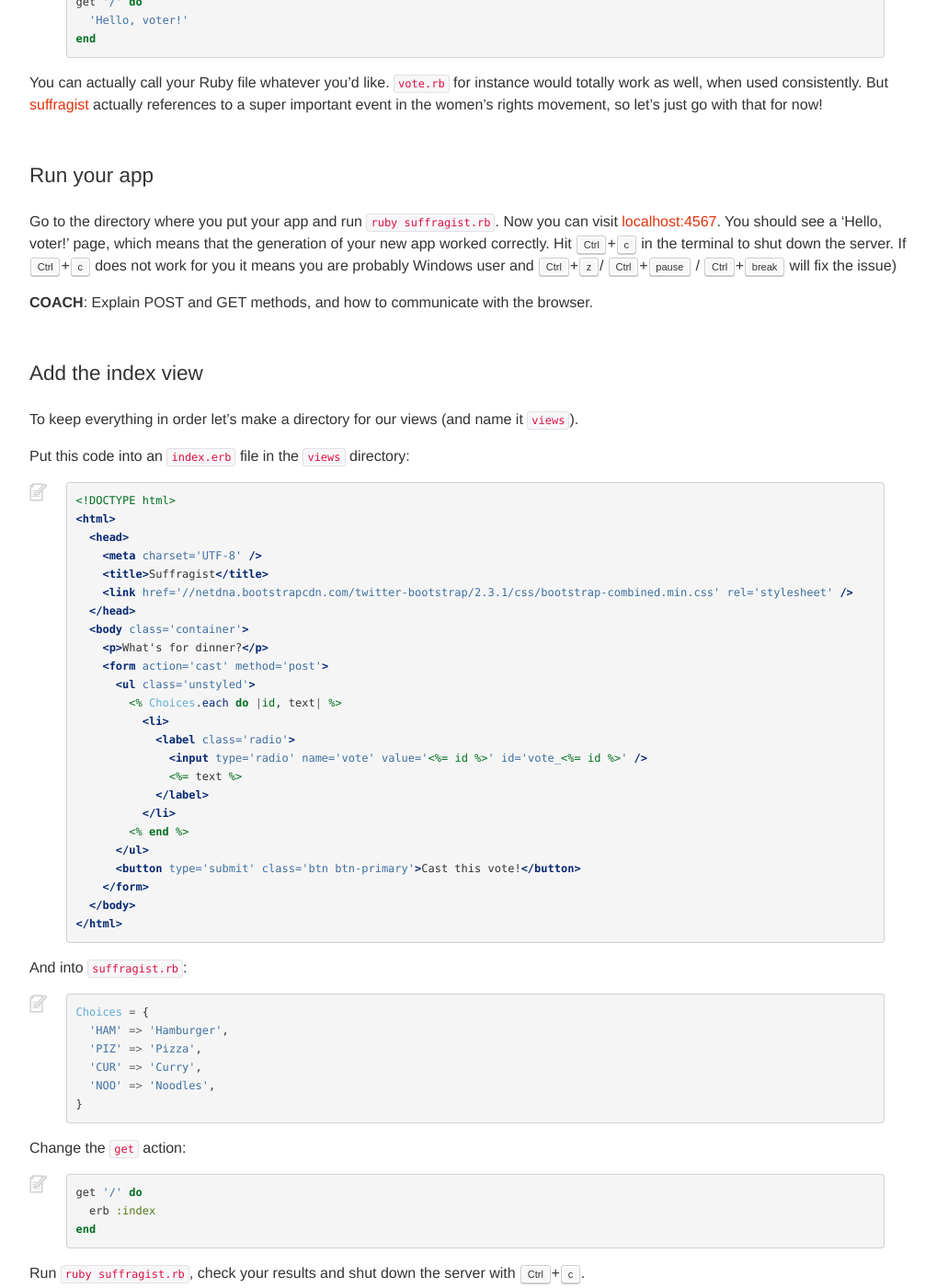
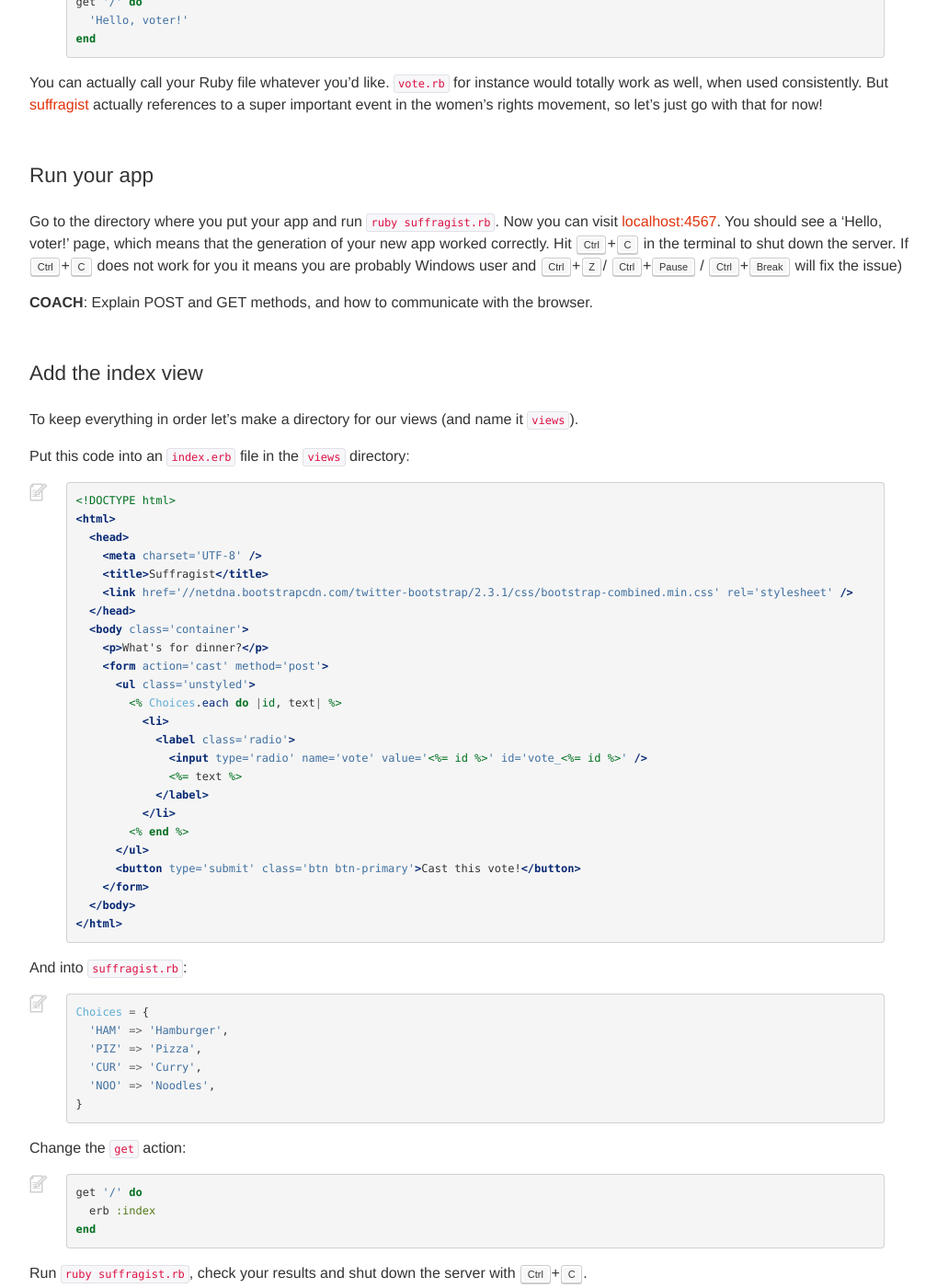
Before and after one commit to railsgirls/guides.railsgirls.com, a Jekyll site: the page built from _posts/2014-10-02-sinatra-app-tutorial.markdown, in a window 1280 px wide and 1400 px high, scrolled down 770 px. Shown: the whole window at 92% size, without its empty margins (53-1072 px from the left). Built offline with Jekyll 4.4.1, drawn with Linux system fonts in a browser that asks for light colours; nearby versions of some CDN libraries.

Commit message:
Change keyboard shortcut format

```diff
--- a/_posts/2014-10-02-sinatra-app-tutorial.markdown
+++ b/_posts/2014-10-02-sinatra-app-tutorial.markdown
@@ -41,7 +41,7 @@ You can actually call your Ruby file whatever you'd like. `vote.rb` for instance
 Go to the directory where you put your app and run `ruby suffragist.rb`.
 Now you can visit <a href="localhost:4567" target="_blank">localhost:4567</a>. You should
 see a ‘Hello, voter!’ page, which means that the generation of your new
-app worked correctly. Hit <kbd>Ctrl</kbd>+<kbd>c</kbd> in the terminal to shut down the server. If <kbd>Ctrl</kbd>+<kbd>c</kbd> does not work for you it means you are probably Windows user and <kbd>Ctrl</kbd>+<kbd>z</kbd>/ <kbd>Ctrl</kbd>+<kbd>pause</kbd> / <kbd>Ctrl</kbd>+<kbd>break</kbd> will fix the issue)
+app worked correctly. Hit <kbd>Ctrl</kbd>+<kbd>C</kbd> in the terminal to shut down the server. If <kbd>Ctrl</kbd>+<kbd>C</kbd> does not work for you it means you are probably Windows user and <kbd>Ctrl</kbd>+<kbd>Z</kbd>/ <kbd>Ctrl</kbd>+<kbd>Pause</kbd> / <kbd>Ctrl</kbd>+<kbd>Break</kbd> will fix the issue)
 
 __COACH__: Explain POST and GET methods, and how to communicate with the browser.
 
@@ -101,7 +101,7 @@ end
 {% endhighlight %}
 
 Run `ruby suffragist.rb`, check your
-results and shut down the server with <kbd>Ctrl</kbd>+<kbd>c</kbd>.
+results and shut down the server with <kbd>Ctrl</kbd>+<kbd>C</kbd>.
 
 __COACH__: Talk a little about HTML and erb. Explain
 templates. Explain what global constants are.
@@ -224,7 +224,7 @@ Create a new file in the `views` directory, called `results.erb`.
 {% endhighlight %}
 
 Run `ruby suffragist.rb`, check
-your results and shut down the server with <kbd>Ctrl</kbd>+<kbd>c</kbd>.
+your results and shut down the server with <kbd>Ctrl</kbd>+<kbd>C</kbd>.
 
 __COACH__: Explain HTML tables and how how the
 missing values from the hash default to zero.
```
